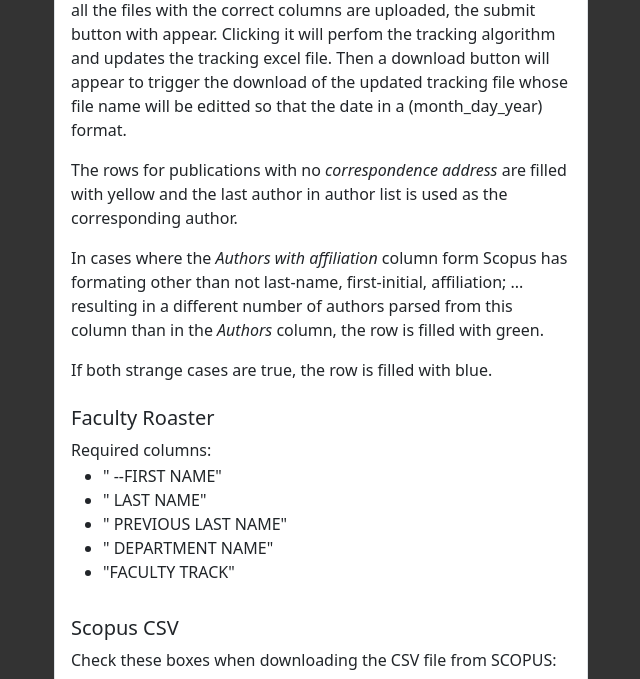
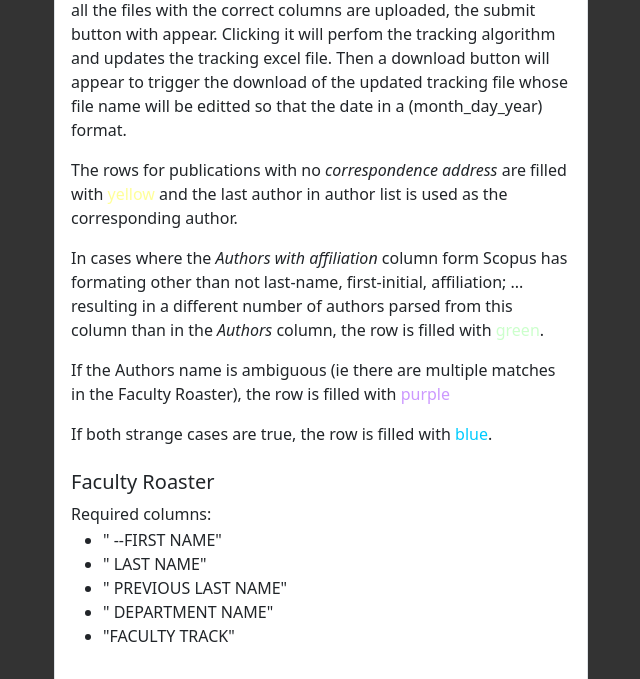
Before and after one commit to natibek/PublicationTracking, a Flask app: template FlaskApp/templates/info.html in a window 1280 px wide. Shown: the part 192-871 px from the top of the page, without its empty margins (319-959 px from the left). Run offline with Flask 3, Linux system fonts and the light colour scheme; the template is opened without the code that fills it, so the values that code supplies are empty.

Commit message:
Update info

```diff
--- a/FlaskApp/templates/info.html
+++ b/FlaskApp/templates/info.html
@@ -20,16 +20,19 @@
                 the updated tracking file whose file name will be editted so that the date in a (month_day_year) format.
             </p>
             <p>
-                The rows for publications with no <em>correspondence address</em> are filled with yellow and the last author in
+                The rows for publications with no <em>correspondence address</em> are filled with <span style="color: #FFFF99;">yellow</span> and the last author in
                 author list is used as the corresponding author.
             </p>
             <p>
                 In cases where the <em>Authors with affiliation</em>
                 column form Scopus has formating other than not last-name, first-initial, affiliation; ...
-                resulting in a different number of authors parsed from this column than in the <em>Authors</em> column, the row is filled with green.
+                resulting in a different number of authors parsed from this column than in the <em>Authors</em> column, the row is filled with <span style="color: #CCFFCC;">green</span>.
             </p>
             <p>
-                If both strange cases are true, the row is filled with blue.
+                If the Authors name is ambiguous (ie there are multiple matches in the Faculty Roaster), the row is filled with <span style="color: #CC99FF;">purple</span>
+            </p>
+            <p>
+                If both strange cases are true, the row is filled with <span style="color: #00CCFF;">blue</span>.
             </p>
         </div>
 
```
